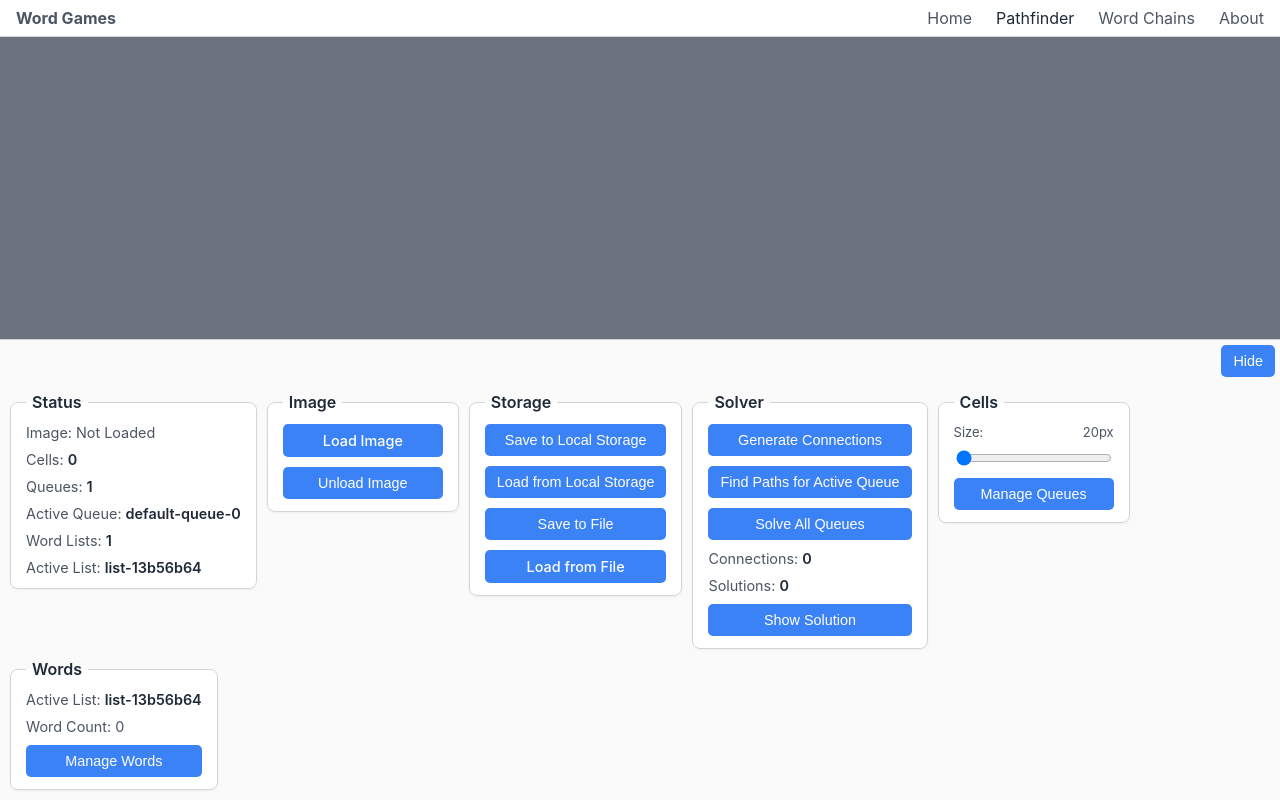
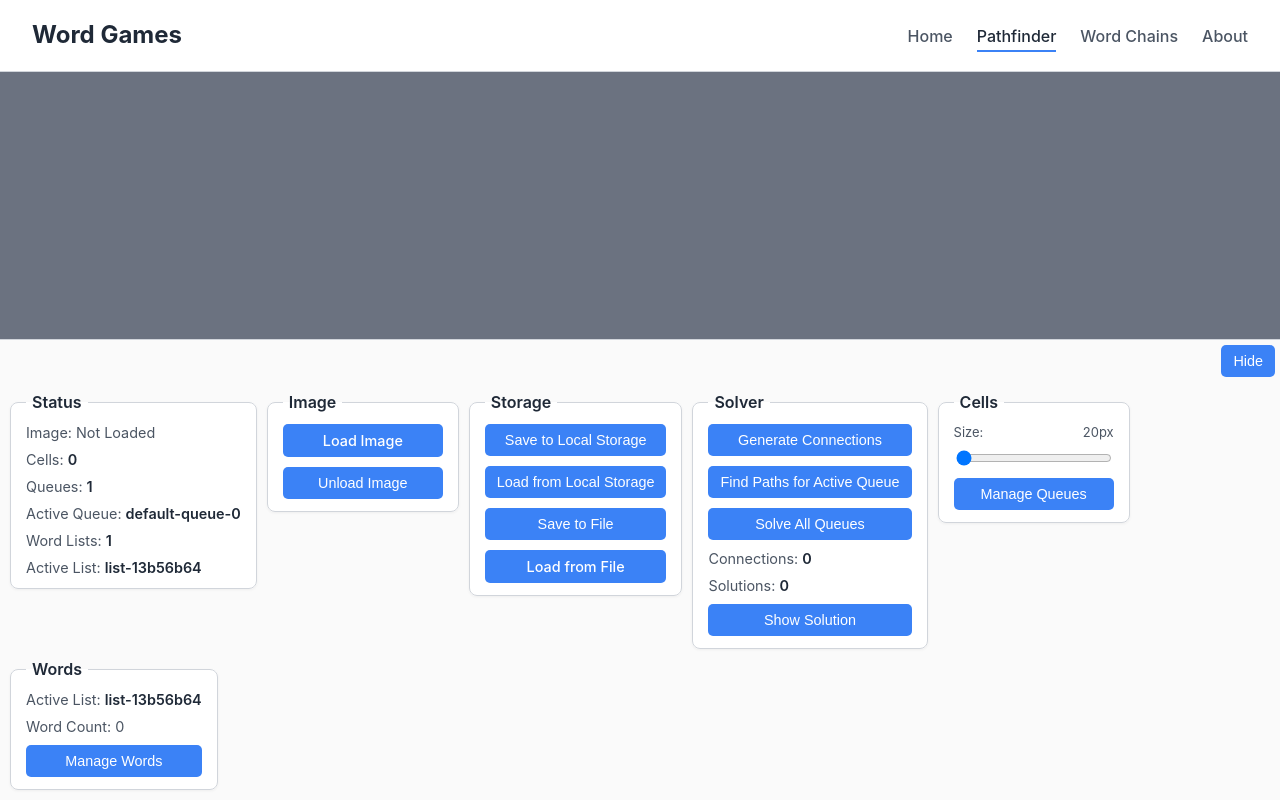
Before and after one commit to alcobased/puzzle-collection, a React (Vite) app: page /pathfinder in a window 1280 px wide. Built offline with nearby package versions, Linux system fonts and the light colour scheme.

Commit message:
refactor: Overhaul NavigationBar styles for a cleaner design

```diff
--- a/src/components/common/NavigationBar.css
+++ b/src/components/common/NavigationBar.css
@@ -4,13 +4,15 @@
     justify-content: space-between;
     align-items: center;
     background-color: var(--background-content);
-    padding: 0.5rem 1rem;
+    padding: 1rem 2rem;
     border-bottom: 1px solid var(--border-color);
 }
 
 .navigation-bar .logo {
+    font-size: 1.5rem;
     font-weight: bold;
     color: var(--text-color-primary);
+    text-decoration: none;
 }
 
 .navigation-bar ul {
@@ -18,19 +20,28 @@
     list-style: none;
     margin: 0;
     padding: 0;
+    gap: 1.5rem;
 }
 
 .navigation-bar li {
-    margin-left: 1.5rem;
+    margin-left: 0;
 }
 
 .navigation-bar a {
     text-decoration: none;
     color: var(--text-color-secondary);
-    transition: color 0.3s ease;
+    font-size: 1rem;
+    font-weight: 500;
+    padding: 0.25rem 0;
+    border-bottom: 2px solid transparent;
+    transition: color 0.3s ease, border-bottom-color 0.3s ease;
 }
 
-.navigation-bar a:hover,
+.navigation-bar a:hover {
+    color: var(--text-color-primary);
+}
+
 .navigation-bar a.active {
     color: var(--text-color-primary);
+    border-bottom-color: var(--primary-color);
 }
--- a/src/components/common/NavigationBar.jsx
+++ b/src/components/common/NavigationBar.jsx
@@ -4,9 +4,7 @@ import './NavigationBar.css';
 const NavigationBar = () => {
   return (
     <nav className="navigation-bar">
-      <div className="logo">
-        <NavLink to="/">Word Games</NavLink>
-      </div>
+      <NavLink to="/" className="logo">Word Games</NavLink>
       <ul>
         <li>
           <NavLink to="/" className={({ isActive }) => (isActive ? 'active' : '')}>Home</NavLink>
```
